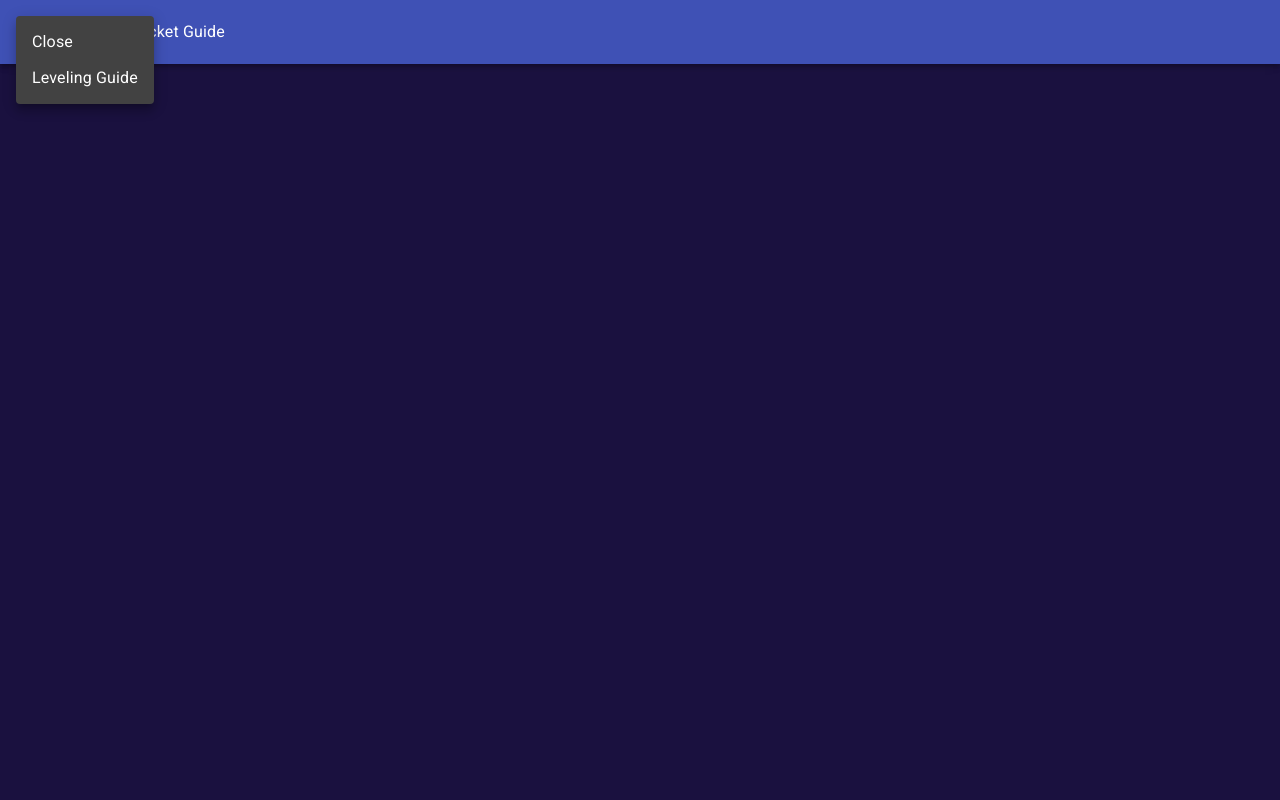
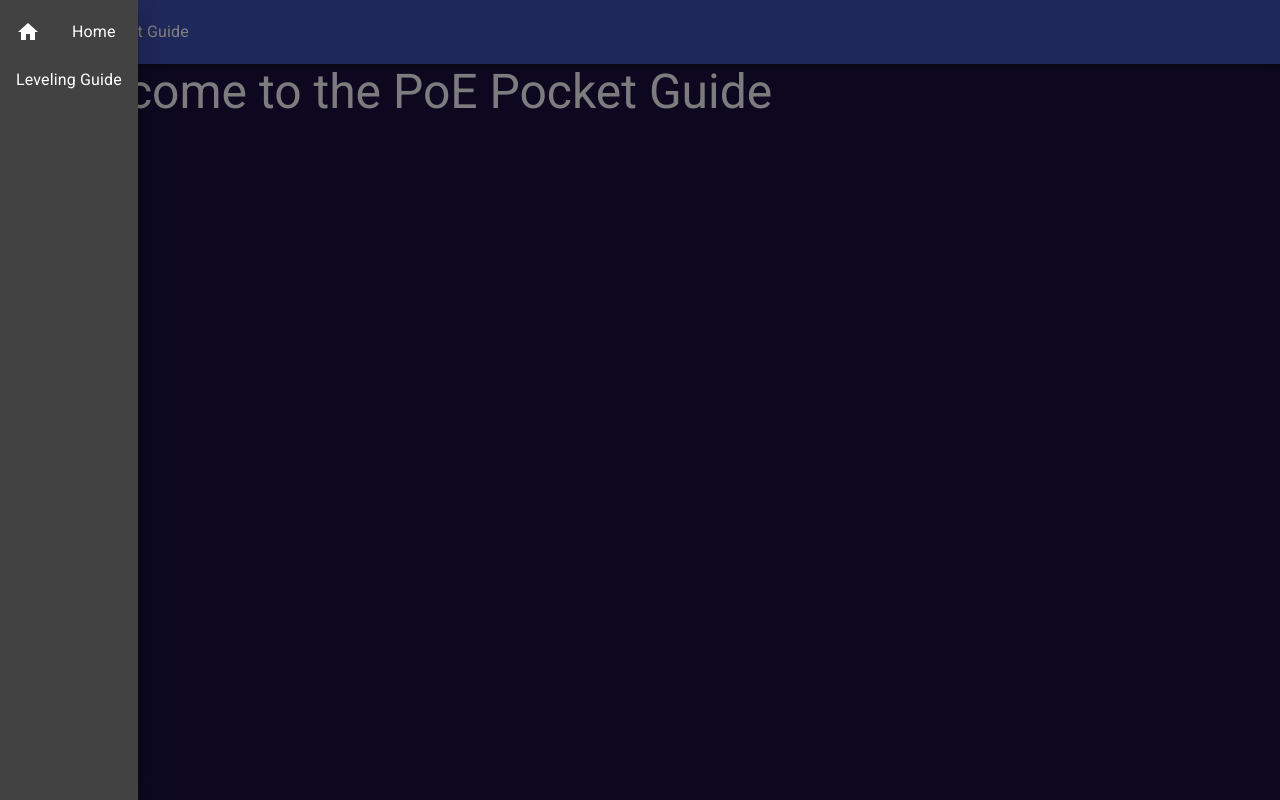
Before and after one commit to ajcumine/poe-pocket-guide, a Next.js app: page / in a window 1280 px wide. Both pictures are taken after a click on the button "menu". Built offline with nearby package versions, Linux system fonts and the light colour scheme.

Commit message:
add drawer menu and clean home page

```diff
--- a/components/Header.tsx
+++ b/components/Header.tsx
@@ -1,8 +1,6 @@
 import React from 'react';
 
-import { AppBar, IconButton, Toolbar, Typography } from '@material-ui/core';
-import HomeIcon from '@material-ui/icons/Home';
-import Link from 'next/link';
+import { AppBar, Toolbar, Typography } from '@material-ui/core';
 
 import HeaderMenu from './HeaderMenu';
 
@@ -10,11 +8,6 @@ const Header = () => (
   <AppBar position="static">
     <Toolbar>
       <HeaderMenu />
-      <Link href="/" passHref>
-        <IconButton edge="start" aria-label="home">
-          <HomeIcon />
-        </IconButton>
-      </Link>
       <Typography>PoE Pocket Guide</Typography>
     </Toolbar>
   </AppBar>
--- a/components/HeaderMenu.tsx
+++ b/components/HeaderMenu.tsx
@@ -1,37 +1,44 @@
 import React, { useState } from 'react';
 
-import { IconButton, Menu, MenuItem } from '@material-ui/core';
+import {
+  Drawer,
+  IconButton,
+  List,
+  ListItemText,
+  ListItem,
+  ListItemIcon,
+} from '@material-ui/core';
+import HomeIcon from '@material-ui/icons/Home';
 import MenuIcon from '@material-ui/icons/Menu';
 import Link from 'next/link';
 
 const HeaderMenu = () => {
-  const [anchorEl, setAnchorEl] = useState<HTMLButtonElement | null>(null);
+  const [showDrawer, toggleDrawer] = useState(false);
 
-  const handleClose = () => {
-    setAnchorEl(null);
-  };
+  const handleDrawerToggle = () => toggleDrawer(!showDrawer);
 
   return (
     <>
-      <IconButton
-        edge="start"
-        aria-label="menu"
-        onClick={(e) => setAnchorEl(e.currentTarget)}
-      >
+      <IconButton edge="start" aria-label="menu" onClick={handleDrawerToggle}>
         <MenuIcon />
       </IconButton>
-      <Menu
-        id="simple-menu"
-        anchorEl={anchorEl}
-        keepMounted
-        open={Boolean(anchorEl)}
-        onClose={handleClose}
-      >
-        <MenuItem onClick={handleClose}>Close</MenuItem>
-        <Link href="/campaign" passHref>
-          <MenuItem>Leveling Guide</MenuItem>
-        </Link>
-      </Menu>
+      <Drawer open={showDrawer} anchor="left" onClose={handleDrawerToggle}>
+        <List>
+          <Link href="/" passHref>
+            <ListItem button>
+              <ListItemIcon>
+                <HomeIcon />
+              </ListItemIcon>
+              <ListItemText>Home</ListItemText>
+            </ListItem>
+          </Link>
+          <Link href="/campaign" passHref>
+            <ListItem button>
+              <ListItemText>Leveling Guide</ListItemText>
+            </ListItem>
+          </Link>
+        </List>
+      </Drawer>
     </>
   );
 };
--- a/pages/index.tsx
+++ b/pages/index.tsx
@@ -1,11 +1,16 @@
 import React from 'react';
 
-import Link from '../components/Link';
+import { Container, Grid, Typography } from '@material-ui/core';
+
 import Page from '../components/Page';
 
 const Home = () => (
   <Page>
-    <Link href="/campaign" />
+    <Container>
+      <Grid container>
+        <Typography variant="h3">Welcome to the PoE Pocket Guide</Typography>
+      </Grid>
+    </Container>
   </Page>
 );
 
```
